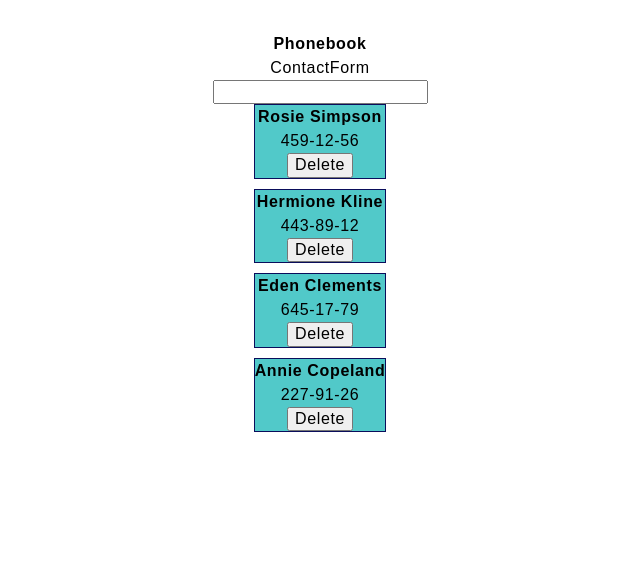
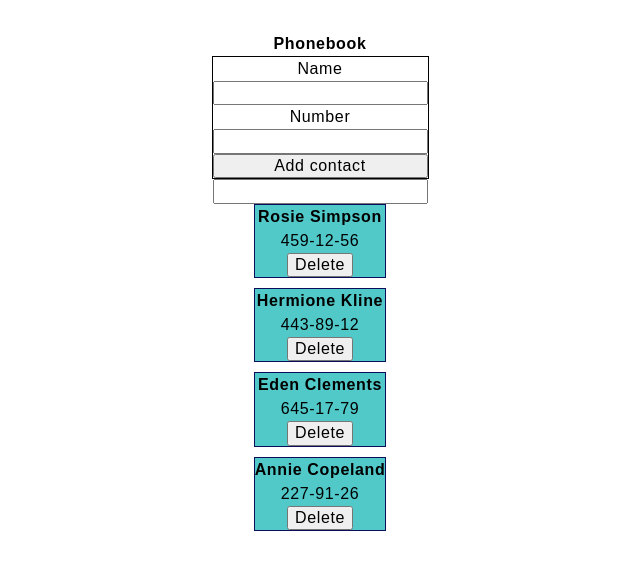
Before and after one commit to MyroslavaRogoza/goit-react-hw-03, a React (Vite) app: page / in a window 1280 px wide. Shown: the top 570 px of the page, without its empty margins (320-960 px from the left). Built offline with nearby package versions, Linux system fonts and the light colour scheme.

Commit message:
Contact Form

```diff
--- a/package.json
+++ b/package.json
@@ -10,9 +10,12 @@
     "preview": "vite preview"
   },
   "dependencies": {
+    "formik": "^2.4.5",
     "modern-normalize": "^2.0.0",
+    "nanoid": "^5.0.6",
     "react": "^18.2.0",
-    "react-dom": "^18.2.0"
+    "react-dom": "^18.2.0",
+    "yup": "^1.4.0"
   },
   "devDependencies": {
     "@types/react": "^18.2.66",
--- a/src/components/App.jsx
+++ b/src/components/App.jsx
@@ -3,25 +3,27 @@ import "./App.css";
 import ContactForm from "./ContactForm/ContactForm";
 import SearchBox from "./SearchBox/SearchBox";
 import ContactList from "./ContactList/ContactList";
-const contacts = [
-  { id: "id-1", name: "Rosie Simpson", number: "459-12-56" },
-  { id: "id-2", name: "Hermione Kline", number: "443-89-12" },
-  { id: "id-3", name: "Eden Clements", number: "645-17-79" },
-  { id: "id-4", name: "Annie Copeland", number: "227-91-26" },
-];
+import initialcContacts from "../initialContacts.json";
 
 function App() {
   const [filter, setFilter] = useState("");
+  const [contacts, setContacts] = useState(initialcContacts);
   const filteredContacts = contacts.filter((contact) => {
     return (
       contact.name.toLowerCase().includes(filter.toLowerCase()) ||
       contact.number.toLowerCase().includes(filter.toLowerCase())
     );
   });
+  function onAddContact(formContact) {
+    const finalFormContact = {
+      ...formContact,
+    };
+    setContacts((prevContact) => [...prevContact, finalFormContact]);
+  }
   return (
     <div>
       <h1>Phonebook</h1>
-      <ContactForm />
+      <ContactForm onAddContact={onAddContact} />
       <SearchBox filter={filter} onFilter={setFilter} />
       <ContactList contacts={filteredContacts} />
     </div>
--- a/src/components/ContactForm/ContactForm.jsx
+++ b/src/components/ContactForm/ContactForm.jsx
@@ -1,9 +1,33 @@
-import React from 'react'
+import { ErrorMessage, Field, Form, Formik } from "formik";
+import { nanoid } from "nanoid";
+import { useId } from "react";
+import * as yup from "yup";
+import css from "./ContactForm.module.css";
 
-const ContactForm = () => {
+const ContactForm = ({ onAddContact }) => {
+  const handleSubmit = (values, actions) => {
+    console.log(values);
+    onAddContact(values);
+    actions.resetForm();
+  };
+  const FormInitialValues = {
+    id: nanoid(),
+    name: "",
+    number: "",
+  };
+  const nameId = useId();
+  const numberId = useId();
   return (
-    <div>ContactForm</div>
-  )
-}
+    <Formik initialValues={FormInitialValues} onSubmit={handleSubmit}>
+      <Form className={css.contactForm}>
+        <label htmlFor={nameId}>Name</label>
+        <Field type="text" name="name" id={nameId} />
+        <label htmlFor={numberId}>Number</label>
+        <Field type="number" name="number" id={numberId} />
+        <button type="submit">Add contact</button>
+      </Form>
+    </Formik>
+  );
+};
 
-export default ContactForm
+export default ContactForm;
--- a/src/components/ContactForm/ContactForm.module.css
+++ b/src/components/ContactForm/ContactForm.module.css
@@ -0,0 +1,5 @@
+.contactForm {
+  display: inline-flex;
+  border: 1px solid black;
+  flex-direction: column;
+}
--- /dev/null
+++ b/src/initialContacts.json
@@ -0,0 +1,22 @@
+[
+    {
+      "id": "id-1",
+      "name": "Rosie Simpson",
+      "number": "459-12-56"
+    },
+    {
+      "id": "id-2",
+      "name": "Hermione Kline",
+      "number": "443-89-12"
+    },
+    {
+      "id": "id-3",
+      "name": "Eden Clements",
+      "number": "645-17-79"
+    },
+    {
+      "id": "id-4",
+      "name": "Annie Copeland",
+      "number": "227-91-26"
+    }
+  ]
```
Also changed, not shown: 1 other file (tests, documents, lock files or other folders).
